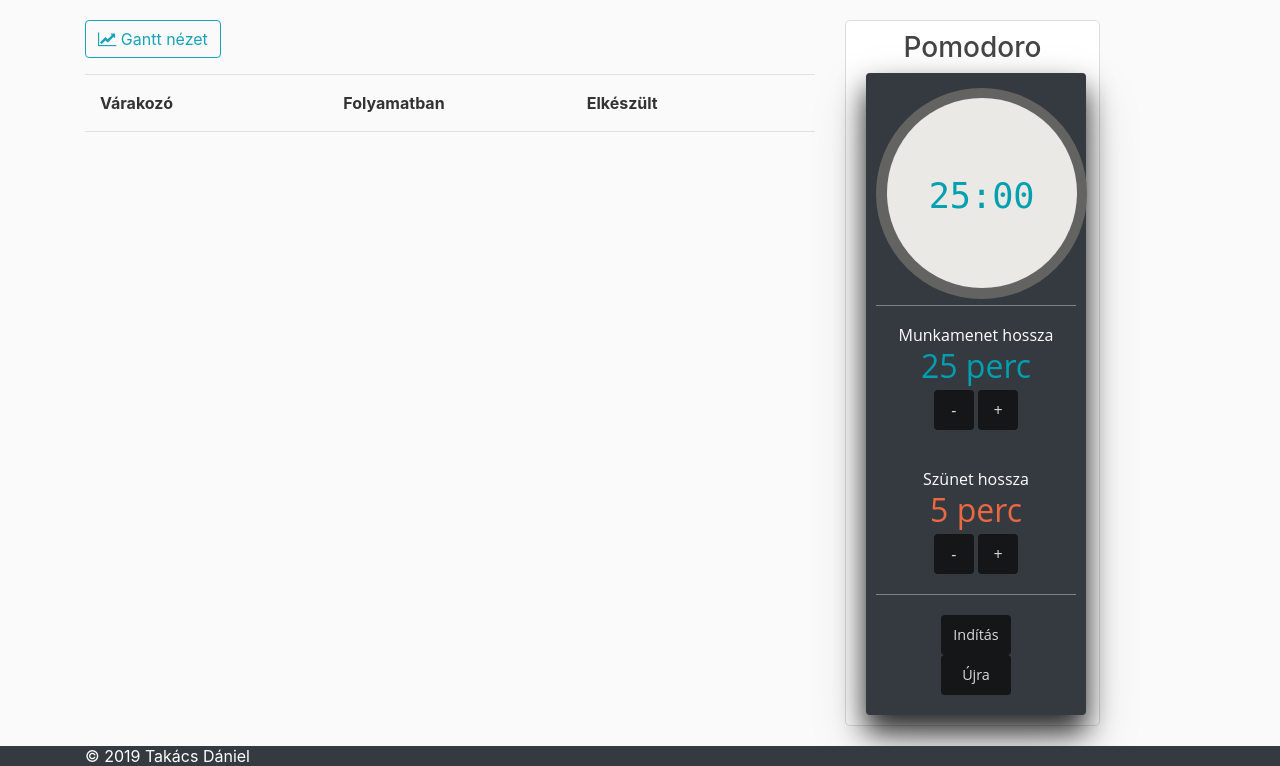
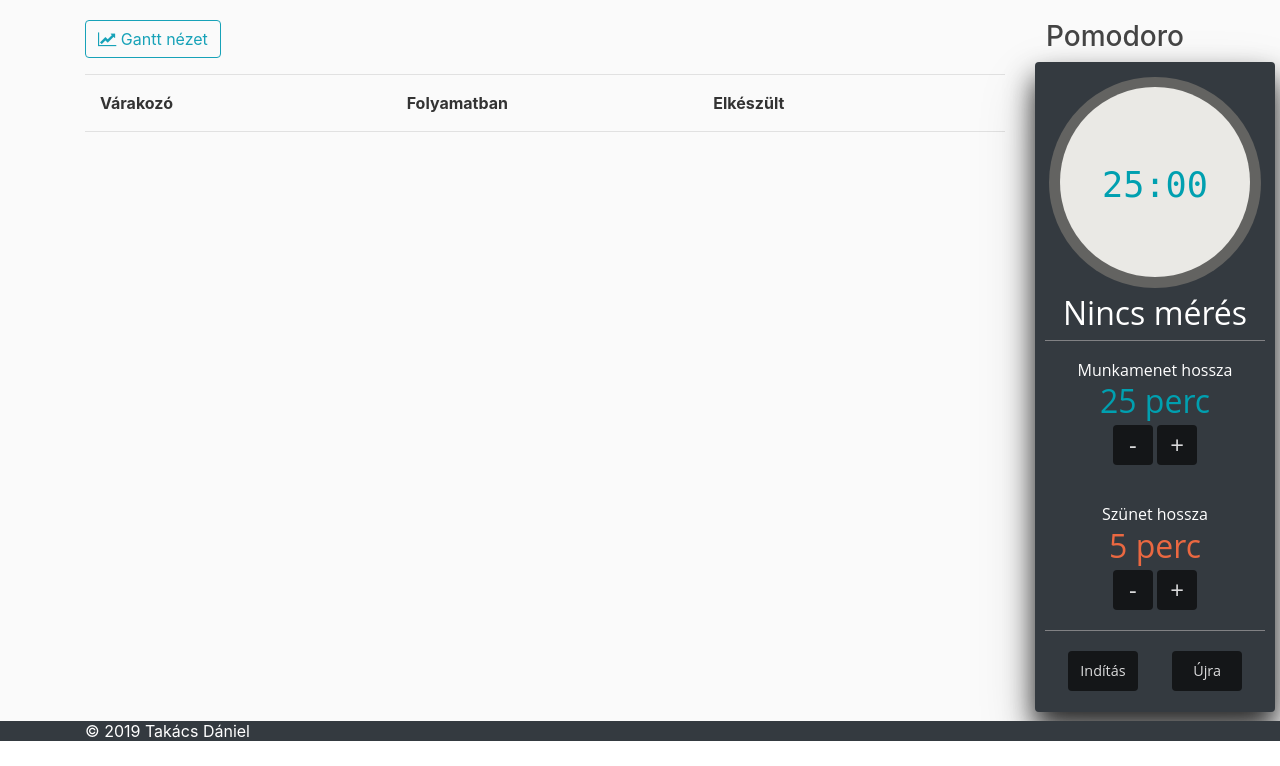
Before and after one commit to takiqt/projectManage, a Flask app: page / in a window 1280 px wide. Shown: the part 59-825 px from the top of the page. After the commit the page ends 800 px from the top, so only its background shows below. Run offline with Flask 2, Linux system fonts and the light colour scheme; the visitor is signed in with stand-in values (Sample User, id 1); data comes from the database, SQL or seed files in the repository; data that the repository does not hold is empty; parts of the project's set-up code (start-up, migrations or seed data) failed here and were passed over; some libraries are stand-ins or nearby versions.

Commit message:
Pomodor, Layout fix
11.06.

```diff
--- a/projectmanage/static/css/base.css
+++ b/projectmanage/static/css/base.css
@@ -95,9 +95,6 @@ a {
 	width: 100%;
 }
 
-.navbar-container ul.navbar-nav.mr-auto.active-ul li:hover a {
-}
-
 .navbar-container ul.navbar-nav.mr-auto.active-ul li:active a {
 	transition: none;
 	color: rgba(255,255,255,0.76);
@@ -108,7 +105,6 @@ a {
 	background-color: rgba(255,255,255,0.76);
 }
 
-/*  */
 .navbar-container ul.navbar-nav.ml-auto.active-ul-l {
 	margin: 0;
 	padding: 0;
@@ -147,9 +143,6 @@ a {
 	width: 100%;
 }
 
-.navbar-container ul.navbar-nav.ml-auto.active-ul-l li:hover a {
-}
-
 .navbar-container ul.navbar-nav.ml-auto.active-ul-l li:active a {
 	transition: none;
 	color: rgba(255,255,255,0.76);
--- a/projectmanage/static/css/timer.css
+++ b/projectmanage/static/css/timer.css
@@ -3,8 +3,8 @@
 	border-radius: 4px;
 	box-shadow: 0 16px 28px 0 rgba(0, 0, 0, 0.8), 0 25px 55px 0 rgba(0, 0, 0, 0.21);
 	font-family: "Open Sans", sans-serif;
-  width: 220px;
-  height: auto;
+	width: 240px;
+	height: 650px;
 	text-align: center;
 	margin: 0 auto;
 	padding: 10px;
@@ -65,6 +65,7 @@
 	transition: background-color 0.2s ease-in-out;
 	width: 40px;
 	height: 40px;
+	font-size: 1.5em;
 }
 .clock .settings .time-session button:hover, .clock .settings .time-session button:focus,
 .clock .settings .time-break button:hover,
--- a/projectmanage/static/js/timer.js
+++ b/projectmanage/static/js/timer.js
@@ -1,6 +1,5 @@
 $(function() {
     // Alapértelmezett config / localstorage betöltés a clockhoz
-
     if (localStorage.getItem('active') !== null) {
         if (localStorage.getItem('active') == 1) {
             setActive = true;
@@ -83,19 +82,17 @@ $(function() {
         clock.reset();
     });
 
-
-    // Clock contains all the properties and methods to run a pomodoro clock
+    // Clock metódusokkal és változókkal
     function Clock() {
-
         var _this = this,
         timer,
         active = setActive, // Fut-e az óra
         type = setType, // Munka vagy szünet
         startTime = setStartTime, // Kezdő idő hossza
         currentTime = setCurrentTime, //  Aktuális idő az órán
-          sessionTime = setSessionTime, // stores the session time in seconds
-          breakTime = setBreakTime, // stores the break time in seconds
-          sessionCount = setSessionCount, // stores the number of session that have passed
+        sessionTime = setSessionTime, // Munkamenet idő seconds
+        breakTime = setBreakTime, // Szünet idő seconds
+        sessionCount = setSessionCount, // Munkamenetek száma
         startAudio  = document.getElementById("startAudio");
         endAudio  = document.getElementById("endAudio");
 
@@ -154,6 +151,7 @@ $(function() {
                 this.displayBreakTime();
             }
         }
+
         // Megjelenítés
         this.displayCurrentTime = function() {
             $('.main-display').text(formatTime(currentTime));
@@ -177,9 +175,9 @@ $(function() {
 
         this.displaySessionCount = function() {
             if (sessionCount === 0) {
-          $('.session-count').html("");
+                $('.session-count').html("<h2 class=\"timer-h\">Nincs mérés</h2>");
             } else if (type === "Session") {
-          $('.session-count').html("<h2 class=\"timer-h\"> Munkamenet " + sessionCount + "</h2>");
+                $('.session-count').html("<h2 class=\"timer-h\">Munkamenet " + sessionCount + "</h2>");
             } else if (type === "Break") {
                 $('.session-count').html("<h2 class=\"timer-h\">Szünet!</h2>");
             }
@@ -256,5 +254,5 @@ $(function() {
             this.displaySessionTime();
             this.displaySessionCount();
         }
-    }
+    } // Clock
 });
--- a/projectmanage/templates/layout.html
+++ b/projectmanage/templates/layout.html
@@ -15,7 +15,7 @@
     {% include 'includes/_navbar.html' %}
     <main role="main" class="container">
         <div class="row">
-            <div class="col-md-8">
+            <div class="col-md-10">
                 {% with messages = get_flashed_messages(with_categories=true) %}
                     {% if messages %}
                         {% for category, message in messages %}
@@ -40,11 +40,11 @@
                 {% block body %}{% endblock %}
             </div>
             {% if current_user.is_authenticated %}
-                <div class="col-md-3">
+                <div class="col-md-2">
                   <audio id="startAudio" src="{{ url_for('static', filename='assets/sound/start.mp3') }}" type="audio/mpeg"></audio>
                   <audio id="endAudio"   src="{{ url_for('static', filename='assets/sound/end.mp3') }}" type="audio/mpeg"></audio>
 
-                    <div class="content-section">
+
                         <h3 style="text-align: center;">Pomodoro</h3>
                         <div class="clock">
                             <div class="timer">
@@ -76,7 +76,7 @@
                               <button class="time-reset">Újra</button>
                             </div><!-- /.controls -->
                           </div><!-- /.clock -->
-                    </div>
+
                 </div>
             {% endif %}
         </div>
```
Lines whose indentation alone changed are shown as unchanged.
